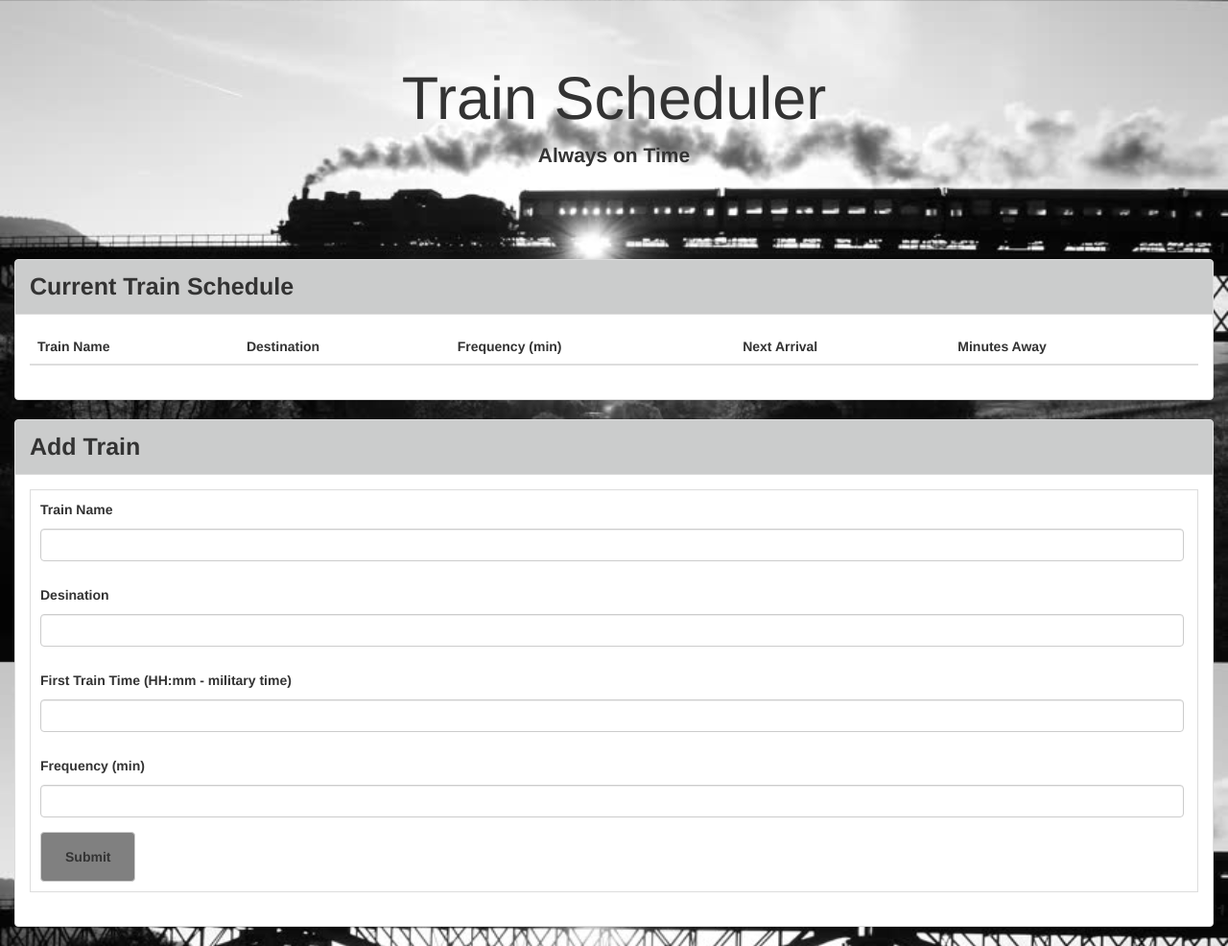
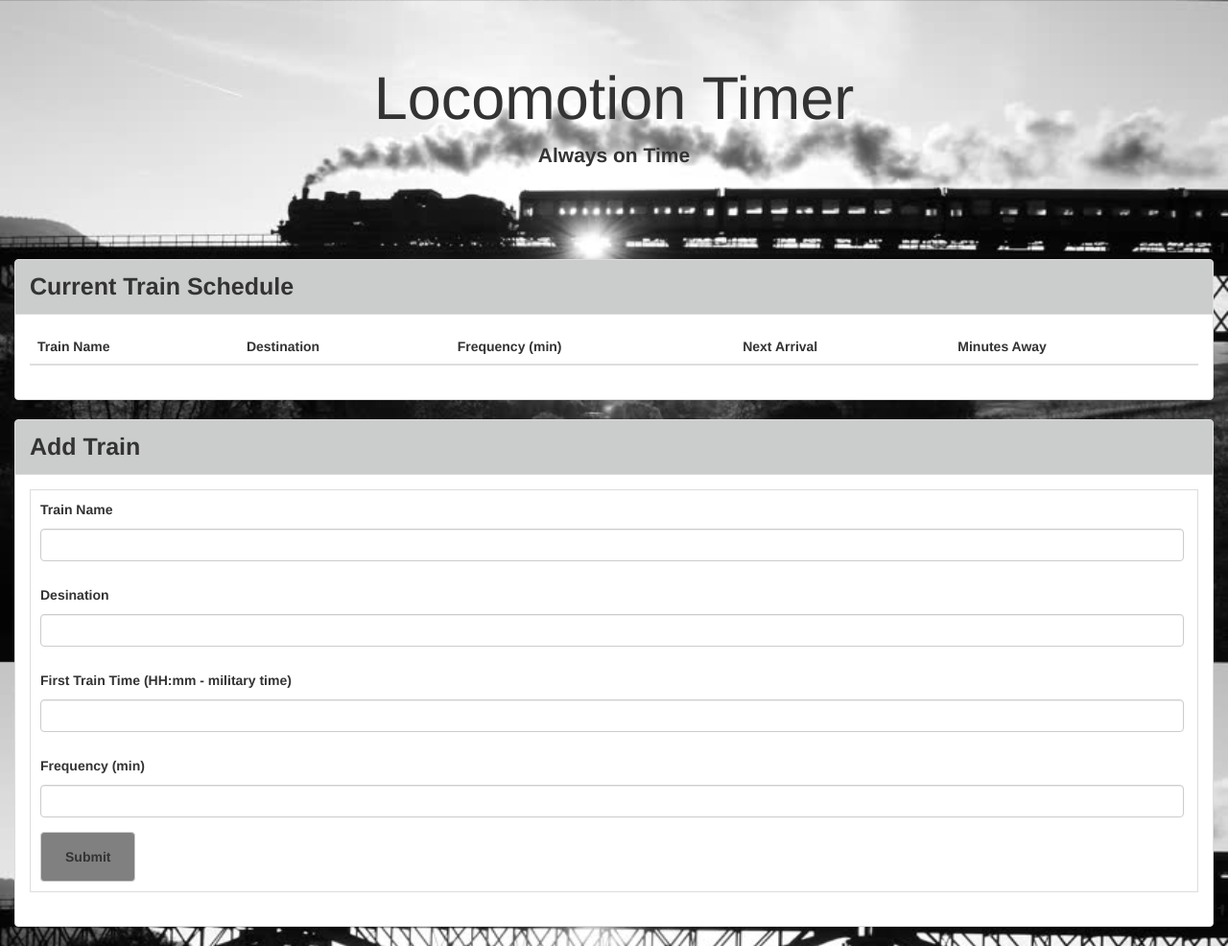
Before and after one commit to mekaknepley/TrainScheduler, a plain HTML site: page index.html in a window 1280 px wide. Shown: the whole page at 96% size. Drawn offline with nearby package versions, Linux system fonts and the light colour scheme; no server answers.

Commit message:
train project

```diff
--- a/index.html
+++ b/index.html
@@ -4,7 +4,7 @@
     <meta charset="UTF-8">
     <meta name="viewport" content="width=device-width, initial-scale=1.0">
     <meta http-equiv="X-UA-Compatible" content="ie=edge">
-    <title>Locomotion Time</title>
+    <title>Locomotion Timer</title>
 
     <!-- Added link to the jQuery Library -->
 	<script src="https://code.jquery.com/jquery-3.1.1.min.js"></script>
@@ -31,7 +31,7 @@
 </head>
 <body>
   <div class="jumbotron">
-  <h1>Train Scheduler</h1>
+  <h1>Locomotion Timer</h1>
   <p id="slogan">Always on Time</p>
   </div>
 <div class="container-fluid">
```
